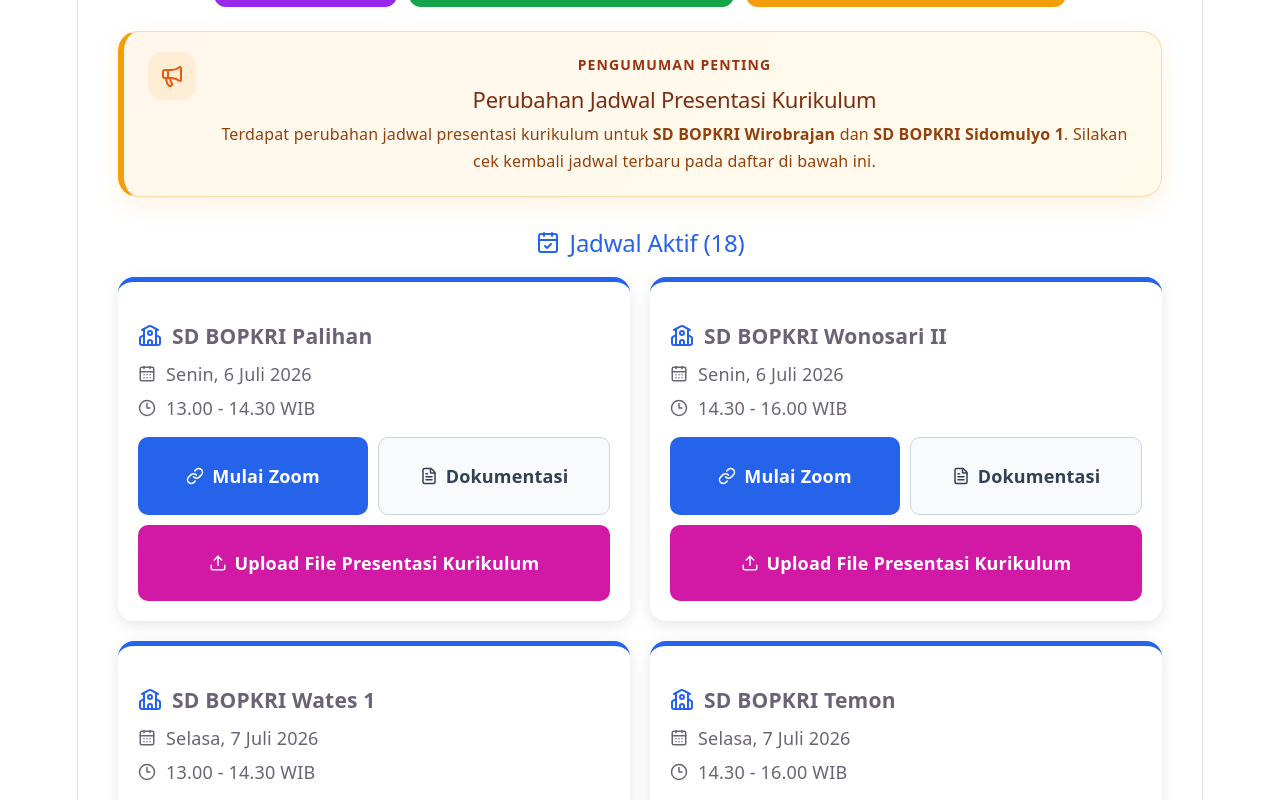
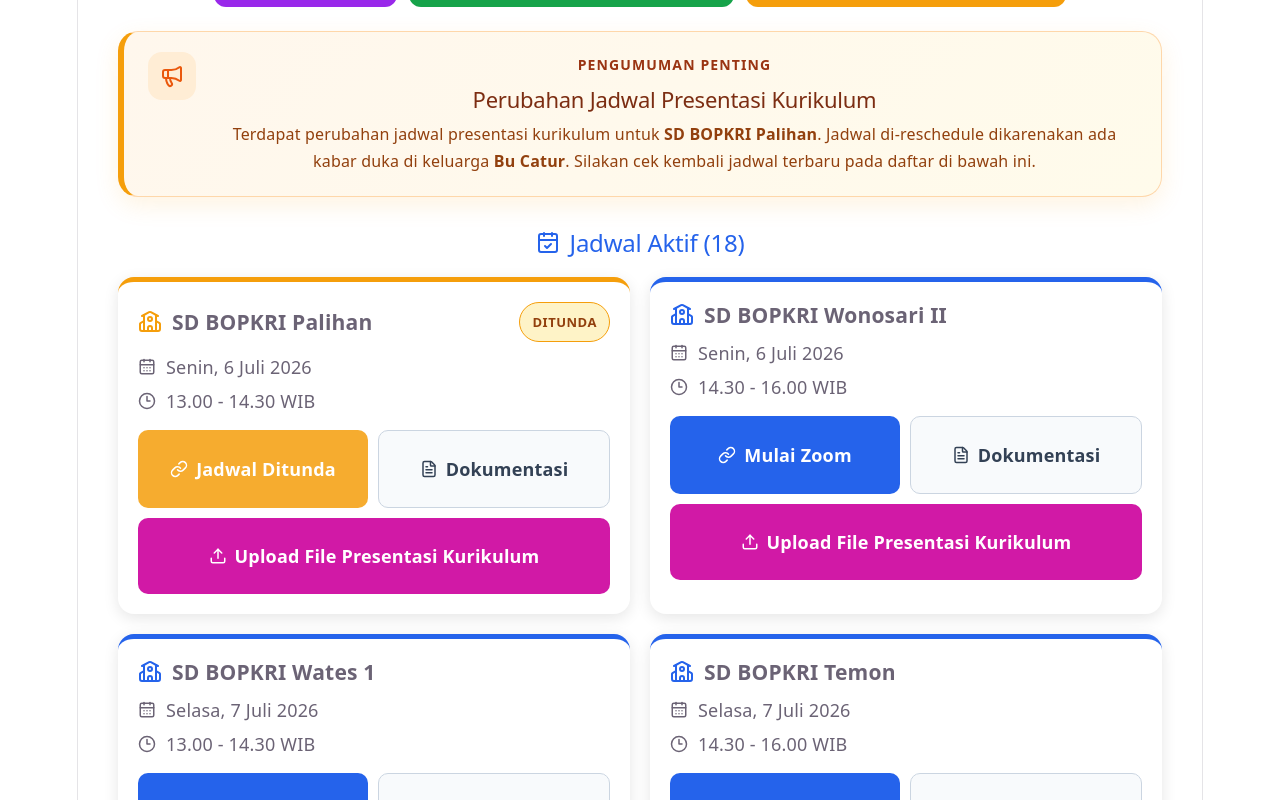
Before and after one commit to donyputraperkasa/zoom-schedule, a React (Vite) app: page / in a window 1280 px wide. Shown: the part 680-1480 px from the top of the page. Built offline with nearby package versions, Linux system fonts and the light colour scheme.

Commit message:
add announcement sd bopkri palihan

```diff
--- a/src/App.jsx
+++ b/src/App.jsx
@@ -340,8 +340,8 @@ function App() {
             }}
           >
             Terdapat perubahan jadwal presentasi kurikulum untuk
-            <strong> SD BOPKRI Wirobrajan</strong> dan
-            <strong> SD BOPKRI Sidomulyo 1</strong>. Silakan cek kembali jadwal terbaru pada daftar di bawah ini.
+            <strong> SD BOPKRI Palihan</strong>. Jadwal di-reschedule dikarenakan ada kabar duka di keluarga
+            <strong> Bu Catur</strong>. Silakan cek kembali jadwal terbaru pada daftar di bawah ini.
           </p>
         </div>
       </div>
--- a/src/components/ScheduleList.jsx
+++ b/src/components/ScheduleList.jsx
@@ -33,7 +33,6 @@ function getScheduleStatus(date, timeRange) {
 
     const startDate = new Date(Number(year), months[monthName], Number(day), startHour, startMinute)
     const endDate = new Date(Number(year), months[monthName], Number(day), endHour, endMinute)
-
     const now = new Date()
 
     if (now < startDate) return 'upcoming'
@@ -44,12 +43,12 @@ function getScheduleStatus(date, timeRange) {
 function ScheduleList({ schedules }) {
     const activeSchedules = schedules.filter((item) => {
         const status = getScheduleStatus(item.date, item.time)
-        return status === 'ongoing' || status === 'upcoming'
+        return item.status === 'postponed' || status === 'ongoing' || status === 'upcoming'
     })
 
     const finishedSchedules = schedules.filter((item) => {
         const status = getScheduleStatus(item.date, item.time)
-        return status === 'finished'
+        return item.status !== 'postponed' && status === 'finished'
     })
 
     return (
@@ -81,6 +80,7 @@ function ScheduleList({ schedules }) {
                 >
                     {activeSchedules.map((item) => {
                         const status = getScheduleStatus(item.date, item.time)
+                        const isPostponed = item.status === 'postponed'
                         const isFinished = status === 'finished'
                         const isOngoing = status === 'ongoing'
                         return (
@@ -92,22 +92,51 @@ function ScheduleList({ schedules }) {
                                 borderRadius: '16px',
                                 padding: '20px',
                                 boxShadow: '0 4px 15px rgba(0,0,0,0.1)',
-                                borderTop: '5px solid #2563eb',
+                                borderTop: `5px solid ${isPostponed ? '#f59e0b' : '#2563eb'}`,
                                 cursor: 'pointer',
                                 transition: 'all 0.3s ease',
                         }}
                         >
+                            <div
+                                style={{
+                                    marginBottom: '12px',
+                                    display: 'flex',
+                                    alignItems: 'center',
+                                    justifyContent: 'space-between',
+                                    gap: '12px',
+                                    flexWrap: 'wrap',
+                                }}
+                            >
                                 <h3
                                     style={{
-                                    marginBottom: '12px',
+                                        margin: 0,
                                         display: 'flex',
                                         alignItems: 'center',
                                         gap: '10px',
                                     }}
                                 >
-                                <School size={24} color='#2563eb' />
+                                    <School size={24} color={isPostponed ? '#f59e0b' : '#2563eb'} />
                                     {item.school}
                                 </h3>
+
+                                {isPostponed && (
+                                    <span
+                                        style={{
+                                            background: '#fef3c7',
+                                            color: '#92400e',
+                                            border: '1px solid #f59e0b',
+                                            borderRadius: '999px',
+                                            padding: '6px 12px',
+                                            fontSize: '13px',
+                                            fontWeight: '700',
+                                            textTransform: 'uppercase',
+                                            letterSpacing: '0.04em',
+                                        }}
+                                    >
+                                        Ditunda
+                                    </span>
+                                )}
+                            </div>
 
                             <p
                                 style={{
@@ -154,11 +183,11 @@ function ScheduleList({ schedules }) {
                                 }}
                             >
                                 <a
-                                    href={isFinished ? undefined : item.link}
-                                    target={isFinished ? undefined : '_blank'}
+                                    href={isFinished || isPostponed ? undefined : item.link}
+                                    target={isFinished || isPostponed ? undefined : '_blank'}
                                     rel='noreferrer'
                                     onClick={(e) => {
-                                        if (isFinished) e.preventDefault()
+                                        if (isFinished || isPostponed) e.preventDefault()
                                     }}
                                     className='zoom-action-btn'
                                     style={{
@@ -166,7 +195,9 @@ function ScheduleList({ schedules }) {
                                         justifyContent: 'center',
                                         alignItems: 'center',
                                         gap: '8px',
-                                        background: isFinished
+                                        background: isPostponed
+                                            ? '#f59e0b'
+                                            : isFinished
                                                 ? '#94a3b8'
                                                 : isOngoing
                                                     ? '#16a34a'
@@ -176,13 +207,13 @@ function ScheduleList({ schedules }) {
                                         borderRadius: '10px',
                                         textDecoration: 'none',
                                         fontWeight: 'bold',
-                                        cursor: isFinished ? 'not-allowed' : 'pointer',
-                                        opacity: isFinished ? 0.8 : 1,
+                                        cursor: isFinished || isPostponed ? 'not-allowed' : 'pointer',
+                                        opacity: isFinished || isPostponed ? 0.85 : 1,
                                         flex: 1,
                                     }}
                                 >
                                     <LinkIcon size={18} />
-                                    {isFinished ? 'Sesi Selesai' : isOngoing ? 'Sedang Berjalan' : 'Mulai Zoom'}
+                                    {isPostponed ? 'Jadwal Ditunda' : isFinished ? 'Sesi Selesai' : isOngoing ? 'Sedang Berjalan' : 'Mulai Zoom'}
                                 </a>
 
                                 <a
--- a/src/data/schedule.js
+++ b/src/data/schedule.js
@@ -188,6 +188,7 @@ const schedules = [
         link: 'https://us06web.zoom.us/j/89427618984?pwd=P82ZNF1Nd3kVgspcitxPEn6x1JhTfN.1',
         driveLink: 'https://drive.google.com/drive/folders/1VINkmtmMrI4nBvy2MqSUhSExejEwQ6E7?usp=sharing',
         uploadLink: 'https://drive.google.com/drive/folders/1Y-jnEYjK93DY4qyq-23MwJJHgb6VKCHD?usp=sharing',
+        status: 'postponed',
     },
     {
         id: 20,
```
Lines whose indentation alone changed are shown as unchanged.
